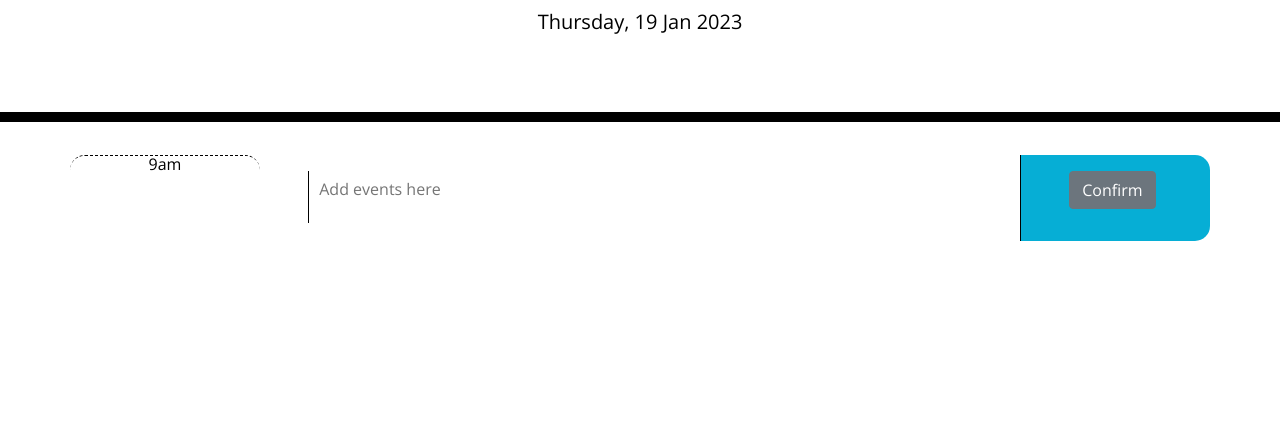
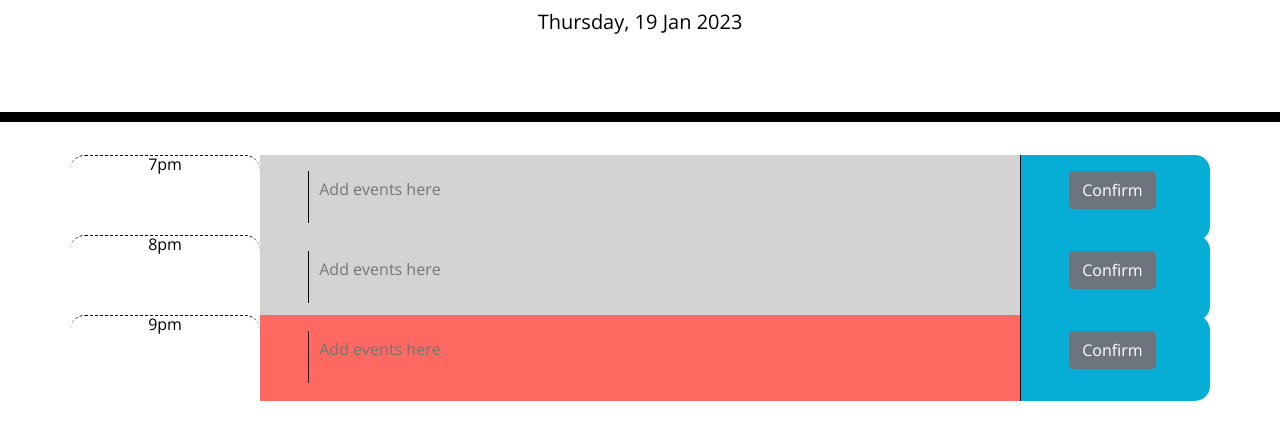
Before and after one commit to marcahudson26/refactored-spoon-Work-Day-Scheduler, a plain HTML site: page index.html in a window 1280 px wide. Shown: the part 182-622 px from the top of the page. Drawn offline with nearby package versions, Linux system fonts and the light colour scheme.

Commit message:
added colors to time slots in js

```diff
--- a/index.html
+++ b/index.html
@@ -21,13 +21,31 @@
   </header>
   <div class="container">
     <!-- Timeblocks go here -->
-    <div class="row">
-      <div class="col-2 time-block hour" id="9">9am</div>
+    <div class="row" data-id="19">
+      <div class="col-2 time-block hour">7pm</div>
       <div class="col-8 time-slot">
-        <textarea id="nine" placeholder="Add events here" class="calendar-item" rows="2" cols="50"></textarea>
+        <textarea placeholder="Add events here" class="calendar-item" rows="2" cols="50"></textarea>
       </div>
       <div class="col-2 saveBtn">
-        <button id="9-00" class="btn btn-secondary">Confirm</button>
+        <button class="btn btn-secondary">Confirm</button>
+      </div>
+    </div>
+    <div class="row" data-id="20">
+      <div class="col-2 time-block hour">8pm</div>
+      <div class="col-8 time-slot">
+        <textarea placeholder="Add events here" class="calendar-item" rows="2" cols="50"></textarea>
+      </div>
+      <div class="col-2 saveBtn">
+        <button class="btn btn-secondary">Confirm</button>
+      </div>
+    </div>
+    <div class="row" data-id="21">
+      <div class="col-2 time-block hour">9pm</div>
+      <div class="col-8 time-slot">
+        <textarea placeholder="Add events here" class="calendar-item" rows="2" cols="50"></textarea>
+      </div>
+      <div class="col-2 saveBtn">
+        <button class="btn btn-secondary">Confirm</button>
       </div>
     </div>
 
--- a/index.js
+++ b/index.js
@@ -1,2 +1,27 @@
-const gradDate = moment();
-$("#currentDay").text(gradDate.format("dddd, D MMM YYYY"));
+//variables for time to change color from hour to hour
+let dayElem = $("#currentDay");
+let now = moment();
+let today = now.format("LL");
+
+dayElem.text(now.format("dddd, D MMM YYYY"));
+
+let currentHour = Number(now.format("H"));
+
+// this is to set css style for past present & future time blocks
+$(".row").each(function () {
+    const row = $(this);
+    const id = row.data("id");
+
+
+
+    let hour = Number(id);
+    const timeSlot = $(row.find(".time-slot")[0]);
+
+    if (hour === currentHour) {
+        timeSlot.addClass("present");
+    } else if (hour < currentHour) {
+        timeSlot.addClass("past");
+    } else if (hour > currentHour) {
+        timeSlot.addClass("future");
+    }
+});
```
